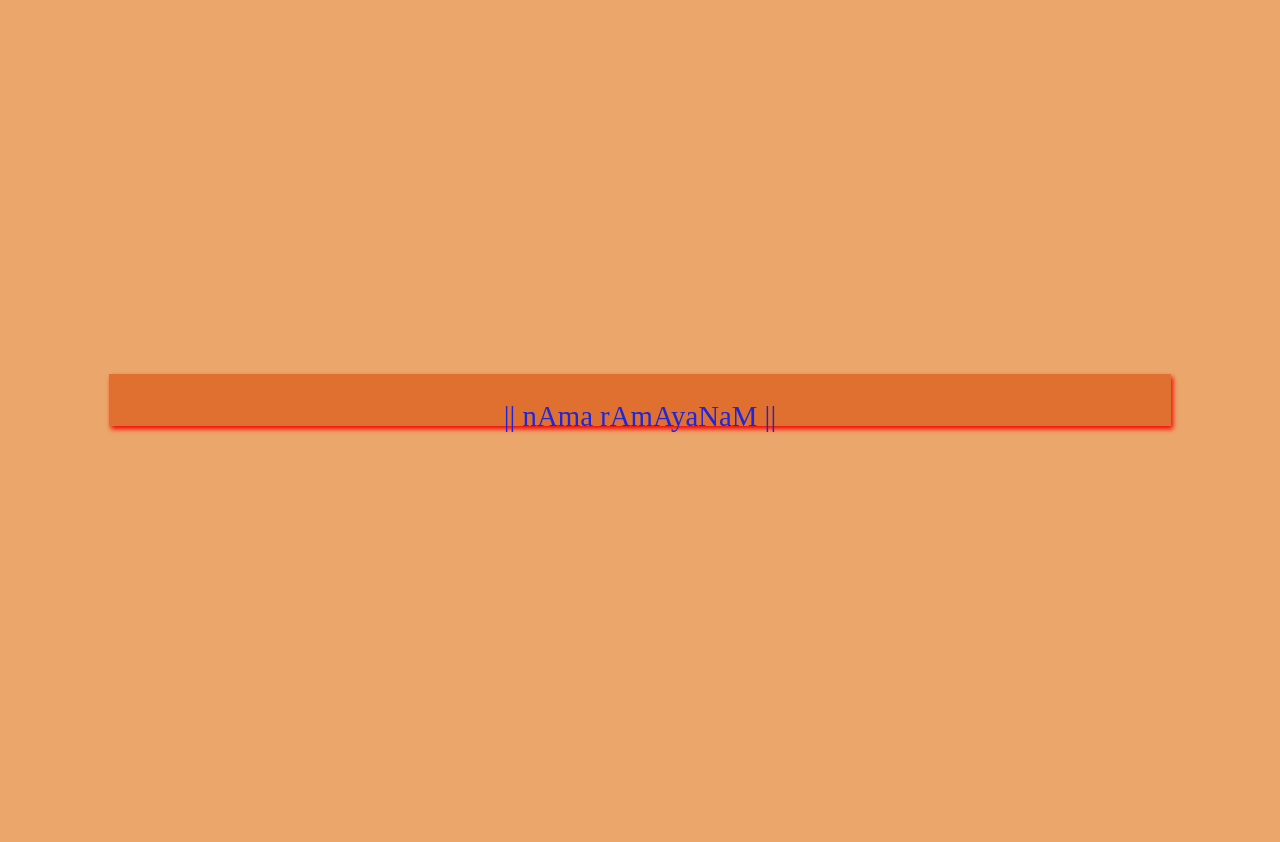
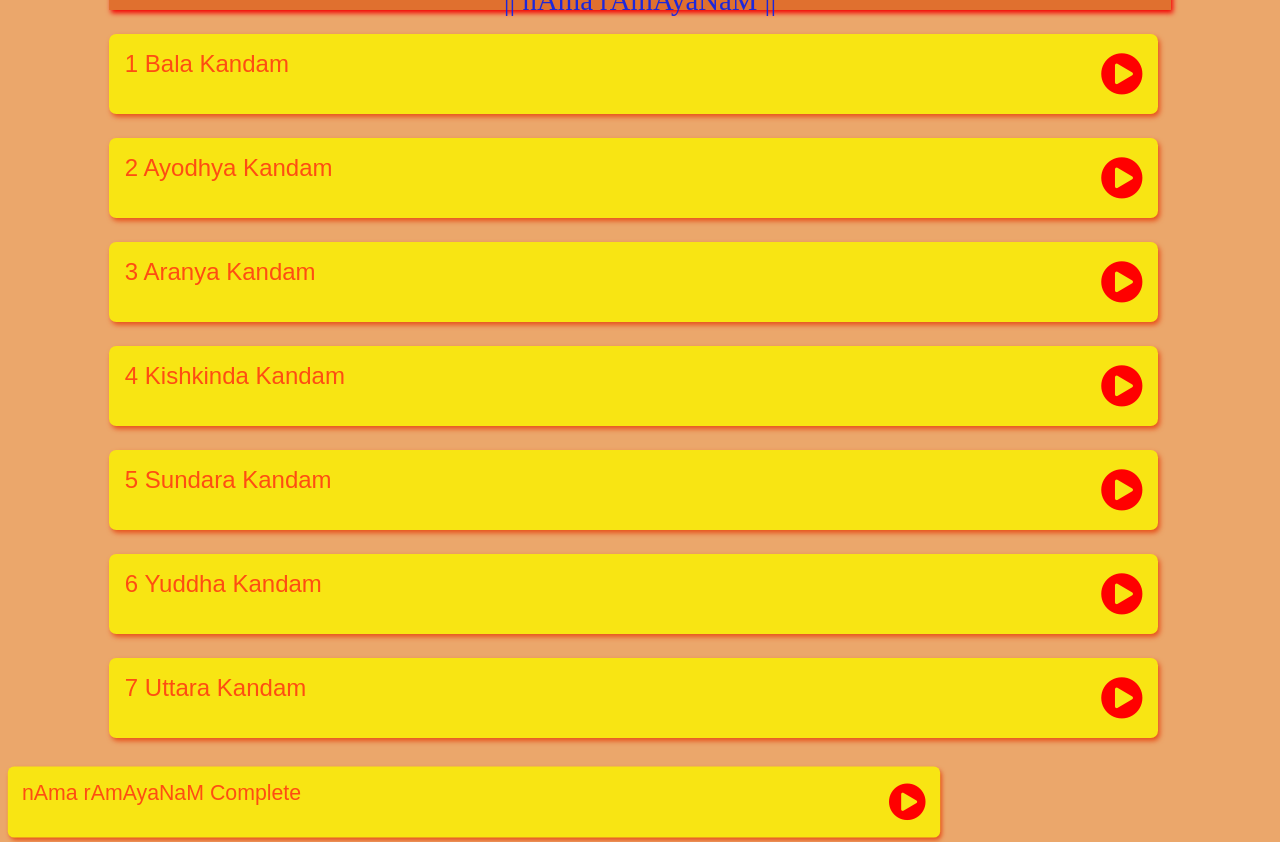
Before and after one commit to manasimahajann/nAmarAmAyaNaM, a plain HTML site: page index.html in a window 1280 px wide. Before the commit the page ends 800 px from the top, so only its background shows below. Drawn offline with nearby package versions, Linux system fonts and the light colour scheme.

Commit message:
Update index.html

```diff
--- a/index.html
+++ b/index.html
@@ -4,16 +4,22 @@
     <meta charset="UTF-8">
     <meta name="viewport" content="width=device-width, initial-scale=1.0">
     <script src="https://cdnjs.cloudflare.com/ajax/libs/gsap/3.12.5/gsap.min.js" integrity="sha512-7eHRwcbYkK4d9g/6tD/mhkf++eoTHwpNM9woBxtPUBWm67zeAfFC+HrdoE2GanKeocly/VxeLvIqwvCdk7qScg==" crossorigin="anonymous" referrerpolicy="no-referrer"></script>
-   <script src="script.js" type="text/javascript"></script>
+    <script defer src="script.js"></script>
     <link rel="shortcut icon" href="#">
+
 <link rel="stylesheet" href="https://cdnjs.cloudflare.com/ajax/libs/font-awesome/4.7.0/css/font-awesome.min.css">
     <link rel="stylesheet" href="styles.css">
     <title>Document</title>
 </head>
 <body>
+    <div id="list">
 
     <div id="heading">
         || nAma rAmAyaNaM ||
     </div>
+    <div id="list-items">
+
+    </div>
+    </div>
 </body>
 </html>
```
